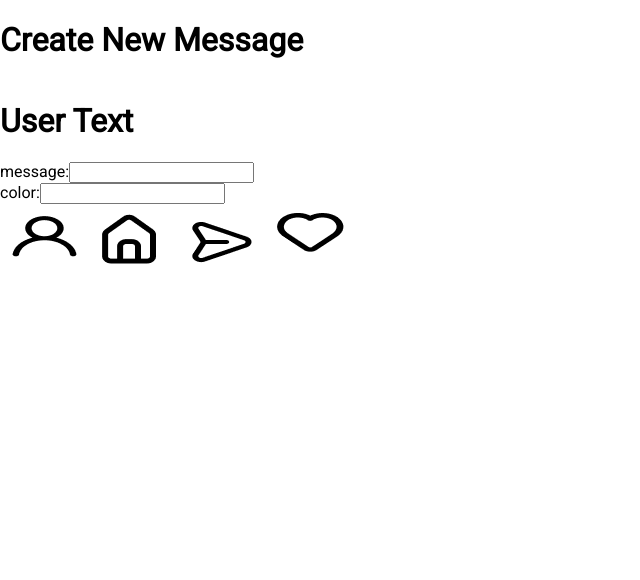
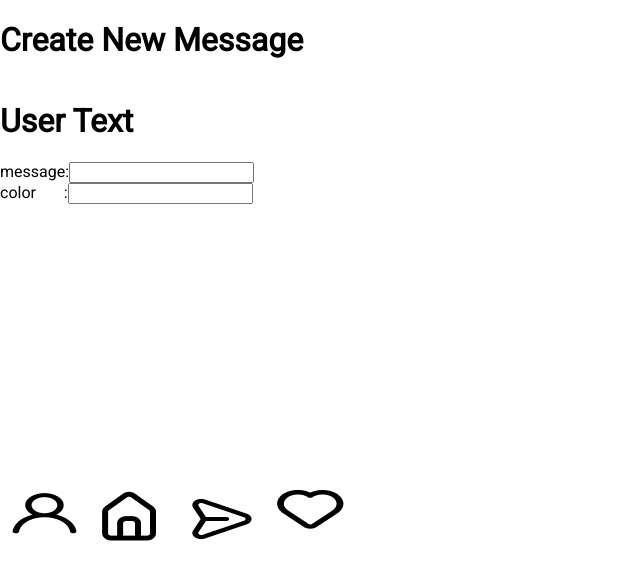
Before and after one commit to weblab-class/ekviamn-mn-taylor-ZihaoWangZihao, a React app: page /CreatePage in a window 1280 px wide. Shown: the top 580 px of the page, without its empty margins (0-640 px from the left). Built offline with nearby package versions, Linux system fonts and the light colour scheme; no server answers; the HTML template or start-up script is replaced by a standard one.

Commit message:
Working Create Page

```diff
--- a/client/src/components/pages/CreatePage.js
+++ b/client/src/components/pages/CreatePage.js
@@ -21,7 +21,7 @@ const CreatePage = (props) => {
           <div>
             <InputText userMessage={message} mutateMessage={setMessage} userColor={messageColor} mutateColor={setMessageColor}/>
           </div>
-          <div class="u-flex-justifyCenter">
+          <div class="u-flex container">
             <NewMessage userMessage={message} mutateMessage={setMessage} userColor={messageColor}/>
           </div>
         </div>
--- a/client/src/components/pages/CreatePage_Components/InputText.js
+++ b/client/src/components/pages/CreatePage_Components/InputText.js
@@ -1,7 +1,6 @@
 import React, { useState, useEffect } from "react";
 
 const InputText = (props) => {
-
 
     const handleChangeText = (event) => {
         event.preventDefault();
@@ -24,7 +23,7 @@ const InputText = (props) => {
             </form>
             <form>
                 <label>
-                    color:
+                    color  &nbsp;&nbsp;&nbsp;&nbsp;&nbsp; :
                     <input type="text" onChange={handleChangeColor}/>
                 </label>
             </form>
--- a/client/src/components/pages/CreatePage_Components/NewMessage.js
+++ b/client/src/components/pages/CreatePage_Components/NewMessage.js
@@ -5,17 +5,17 @@ const NewMessage = (props) => {
     return (
         <>
             <div style={{
-                    backgroundColor:props.userColor,
-                    position:"relative",
-                    top:"50%",
-                    left:"50%",
-                    transform:"translate(-50%, -50%)",
-                    width:"400px",
-                    heigh:"400px"
-                    }}>
-                {props.userMessage}
+                height: "400px",
+                width:"400px",
+                backgroundColor:props.userColor,
+                display:"flex",
+                alignItems:"center",
+                justifyContent:"center"
+            }}>
+                <div style={{
+                    textAlign:"right"
+                }}>{props.userMessage}</div>
             </div>
-
         </>
     );
 };
```
Also changed, not shown: 1 other file (tests, documents, lock files or other folders).
